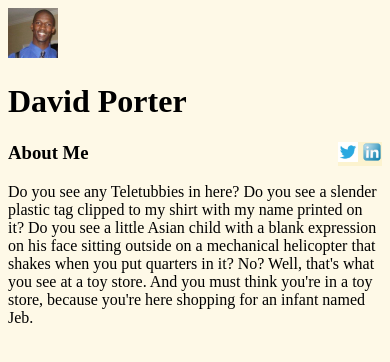
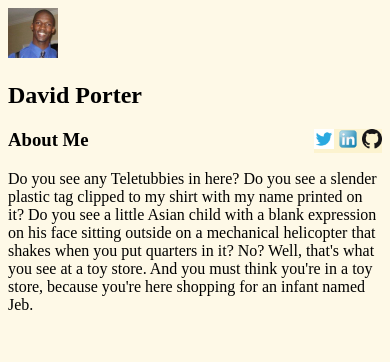
Before and after one commit to thegrimheep/portfolio, a plain HTML site: page index.html in a window 390 px wide. Drawn offline with Linux system fonts and the light colour scheme.

Commit message:
added the media query but I will need some time to get it fully functional witht the nav menu.

```diff
--- a/index.html
+++ b/index.html
@@ -7,6 +7,7 @@
     <title>David Porter</title>
   </head>
   <body>
+<section class="pagehead">
 
     <div class="myface">
       <img src="images/DavidPorter.jpg" alt="Profile Picture" class="mypic">
@@ -14,9 +15,11 @@
     </div>
 
       <div class="profile-header">
-        <img src="images/Twitter-logo.jpg" alt="Twitter Profile" class="twit-logo">
-        <img src="images/LinkedIn-logo.png" alt="LinkedIn" class="link-logo">
+        <a href="https://twitter.com/TheGrimHEEP"><img src="images/Twitter-logo.jpg" alt="Twitter Profile" class="twit-logo"></a>
+        <a href="https://www.linkedin.com/in/david-porter-9584129?trk=hp-identity-photo"><img src="images/LinkedIn-logo.png" alt="LinkedIn" class="link-logo"></a>
+        <a href="https://github.com/thegrimheep"><img src="images/GitHub-logo.png" alt="GitHub" class="gitHub-logo"></a>
       </div>
+    </section>
     <h3>About Me</h3>
     <p><!-- start slipsum code -->
 
--- a/style.css
+++ b/style.css
@@ -1,5 +1,11 @@
 html {
   background-color: #FEF9E7;
+}
+
+@media all and (min-width: 640px) {
+  .pagehead {
+    padding: .2em .2em .2em .2em;
+  }
 }
 
 .profile-header {
@@ -16,7 +22,10 @@ html {
   width: 20px;
 }
 
-
+.gitHub-logo {
+  height: 20px;
+  width: 20px;
+}
 
 
 .mypic {
```
Also changed, not shown: images/GitHub-logo.png (added).
